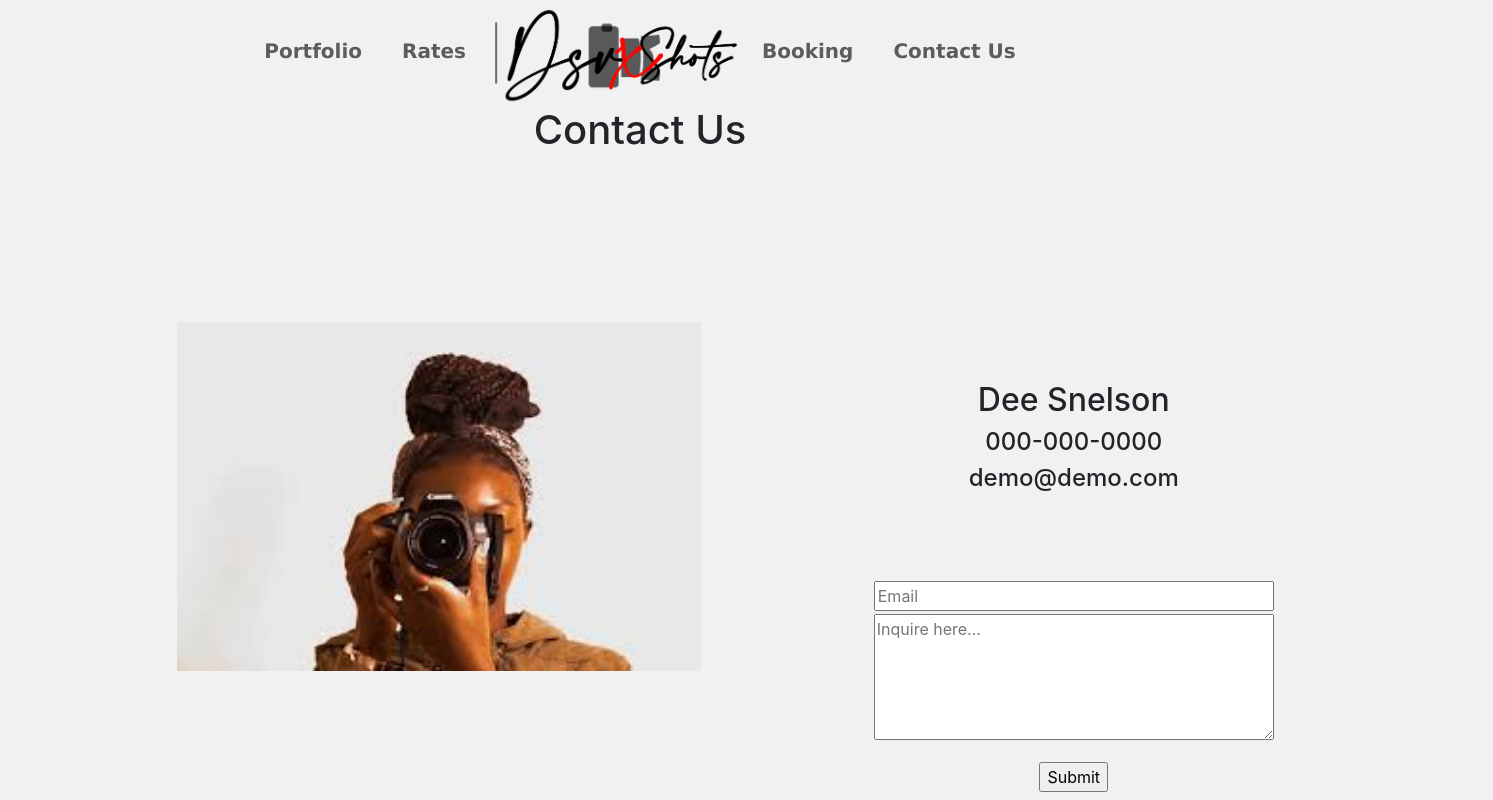
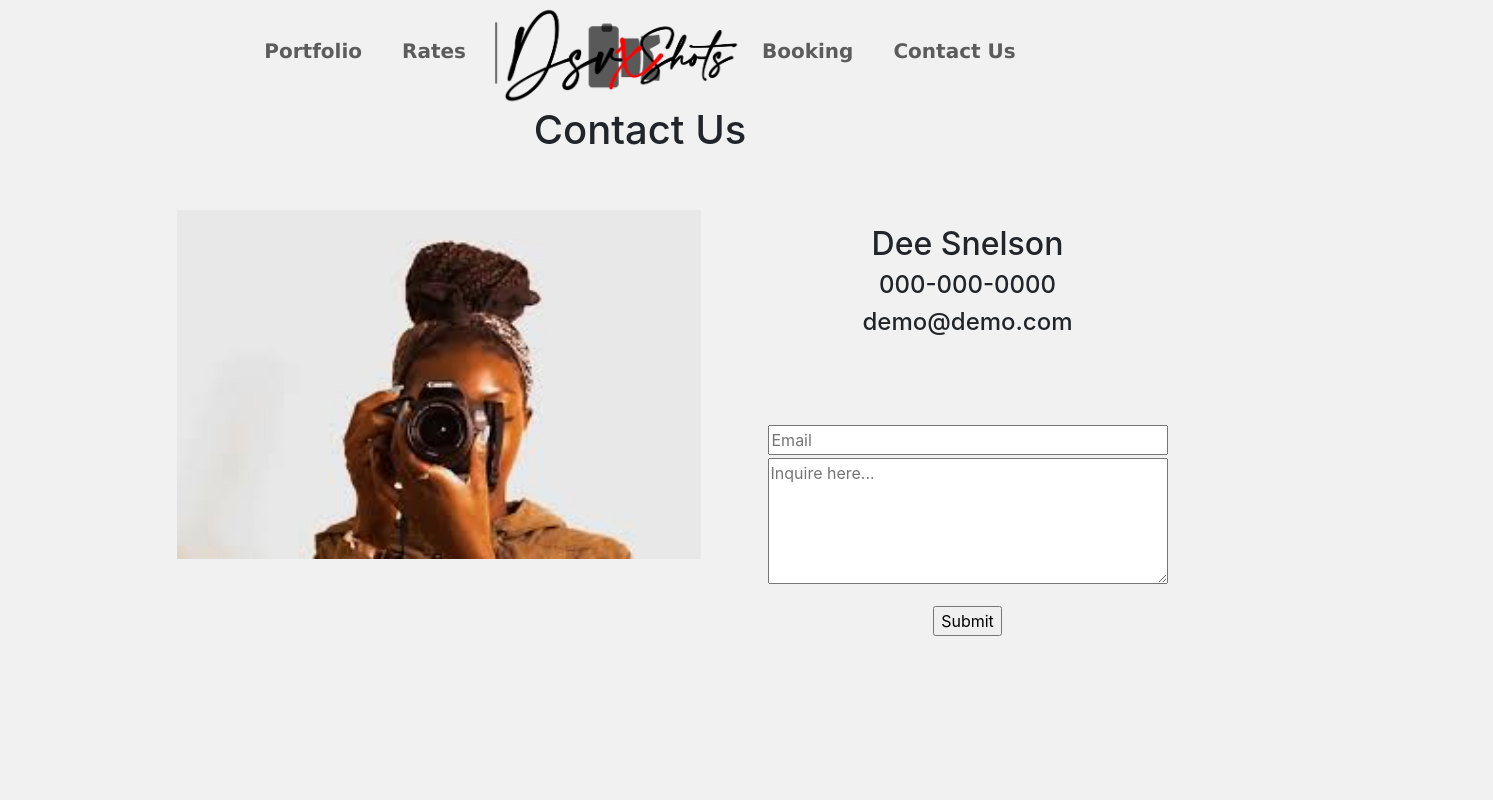
Before and after one commit to Yahjairav23/dsvxshots_frontend, a React (Create React App) app: page /contact in a window 1280 px wide. Shown: the top 800 px of the page, 1493 px wide, since content can reach past the window. Built offline with nearby package versions, Linux system fonts and the light colour scheme.

Commit message:
cleaned up proportions for contact page

```diff
--- a/src/index.css
+++ b/src/index.css
@@ -88,7 +88,7 @@ code {
 
 .contact-img {
   position: absolute;
-  top: 10rem;
+  top: 3rem;
   left: 12rem;
   height: auto;
   width: 80%;
@@ -103,7 +103,7 @@ code {
 
 .mid {
   position: absolute;
-  padding: 35% ;
+  padding: 10% ;
 }
 
 .contact-text-box {
```
